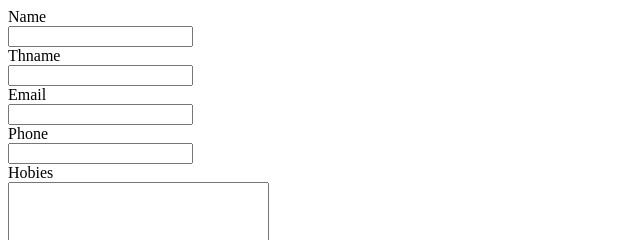
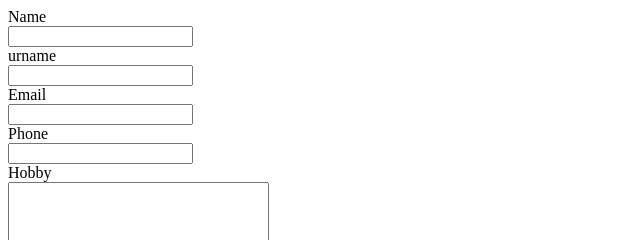
Before and after one commit to borzuy2282/forms, a plain HTML site: page index.html in a window 1280 px wide. Shown: the top 240 px of the page, 0-640 px from the left. Drawn offline with Linux system fonts and the light colour scheme.

Commit message:
Phase_1_update

```diff
--- a/index.html
+++ b/index.html
@@ -12,9 +12,9 @@
             <input type="text" name="name" id="name">
     </div>
     <div>
-        <label for="thname">Thname</label>
+        <label for="surname">urname</label>
         <br>
-        <input type="text" name="thname" id="thname">
+        <input type="text" name="surname" id="surname">
     </div>
     <div>
             <label for="email">Email</label>
@@ -27,61 +27,10 @@
             <input type="number" name="phone" id="phone">
     </div>
     <div>
-            <label for="info">Hobies</label>
+            <label for="info">Hobby</label>
             <br>
             <textarea name="info" id="info" cols="30" rows="10"></textarea>
             <hr>
     </div>
 </body>
 </html>
-
-<!-- <div>
-            <label for="name">Імя</label>
-            <br>
-            <input type="text" name="name" id="name">
-        </div>\
-        <div>
-            <label for="pass">Parol</label>
-            <br>
-            <input type="password" name="pass" id="pass" maxlength="10" minlength="10">
-        </div>
-        <div>
-            <label for="email">Email</label>
-            <br>
-            <input type="email" name="email" id="email" placeholder="Zrada" disabled>
-        </div>
-        <div>
-            <label for="info">Rozkazit pro sebe</label>
-            <br>
-            <textarea name="info" id="info" cols="30" rows="10"></textarea>
-        </div>
-        <div>
-            <label for="zrada">Zrada</label>
-            <input type="radio" name="pohuy" id="zrada" value="zrada">
-            <br>
-            <label for="peremoga">Peremoga</label>
-            <input type="radio" name="pohuy" id="peremoga" value="peremoga">
-        </div>
-        <div>
-            <h3>hto naikraszczyj</h3>
-            <label for="ze">Zelebo</label>
-            <input type="checkbox" name="prezedent" id="ze" value="ze">
-            <br>
-            <label for="ppo">PPO</label>
-            <input type="checkbox" name="prezedent" id="ppo" value="ppo">
-            <br>
-            <label for="yanik">Yanyk</label>
-            <input type="checkbox" name="pohuy" id="peremoga" value="peremoga">
-        </div>
-        <div>
-            <label for="birth">Birth</label>
-            <input type="date" name="birth" id="birth">
-        </div>
-        <div>
-            <label for="phone">phone</label>
-            <input type="number" name="phone" id="phone">
-        </div>
-        <div>
-            <label for="photo">photo</label>
-            <input type="file" name="photo" id="photo">
-        </div> -->
```
